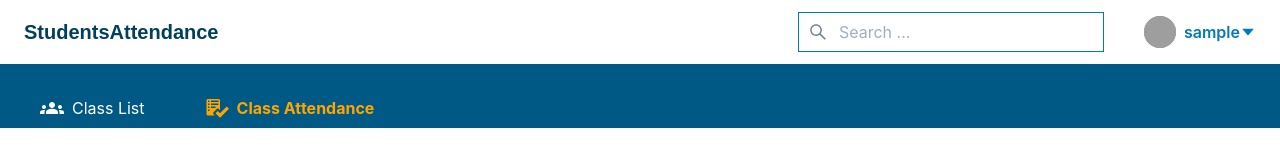
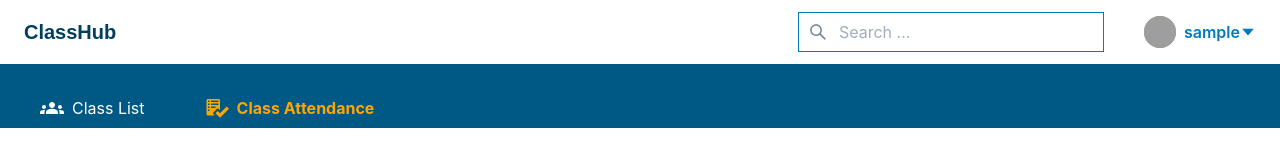
Before and after one commit to Gabriel-Rockson/classhub, a React app in the folder frontend/: page /app/dashboard in a window 1280 px wide. Shown: the top 158 px of the page. Built offline with nearby package versions, Linux system fonts and the light colour scheme; no server answers; sample sign-in values are in the browser's storage; grey boxes are pictures that could not be loaded; the HTML template or start-up script is replaced by a standard one.

Commit message:
Change site logo name

```diff
--- a/frontend/src/components/dashboard/TopNavBar.js
+++ b/frontend/src/components/dashboard/TopNavBar.js
@@ -109,7 +109,7 @@ const TopNavBar = () => {
                   style={{ boxShadow: "none" }}
                   color={"red.600"}
                 />
-                <DrawerHeader>StudentsAttendance</DrawerHeader>
+                <DrawerHeader>ClassHub</DrawerHeader>
 
                 <DrawerBody>
                   <SearchInput />
@@ -127,7 +127,7 @@ const TopNavBar = () => {
               navigate("/", { replace: true });
             }}
           >
-            StudentsAttendance
+            ClassHub
           </Heading>
         </Flex>
         <Flex alignItems={"center"}>
```
